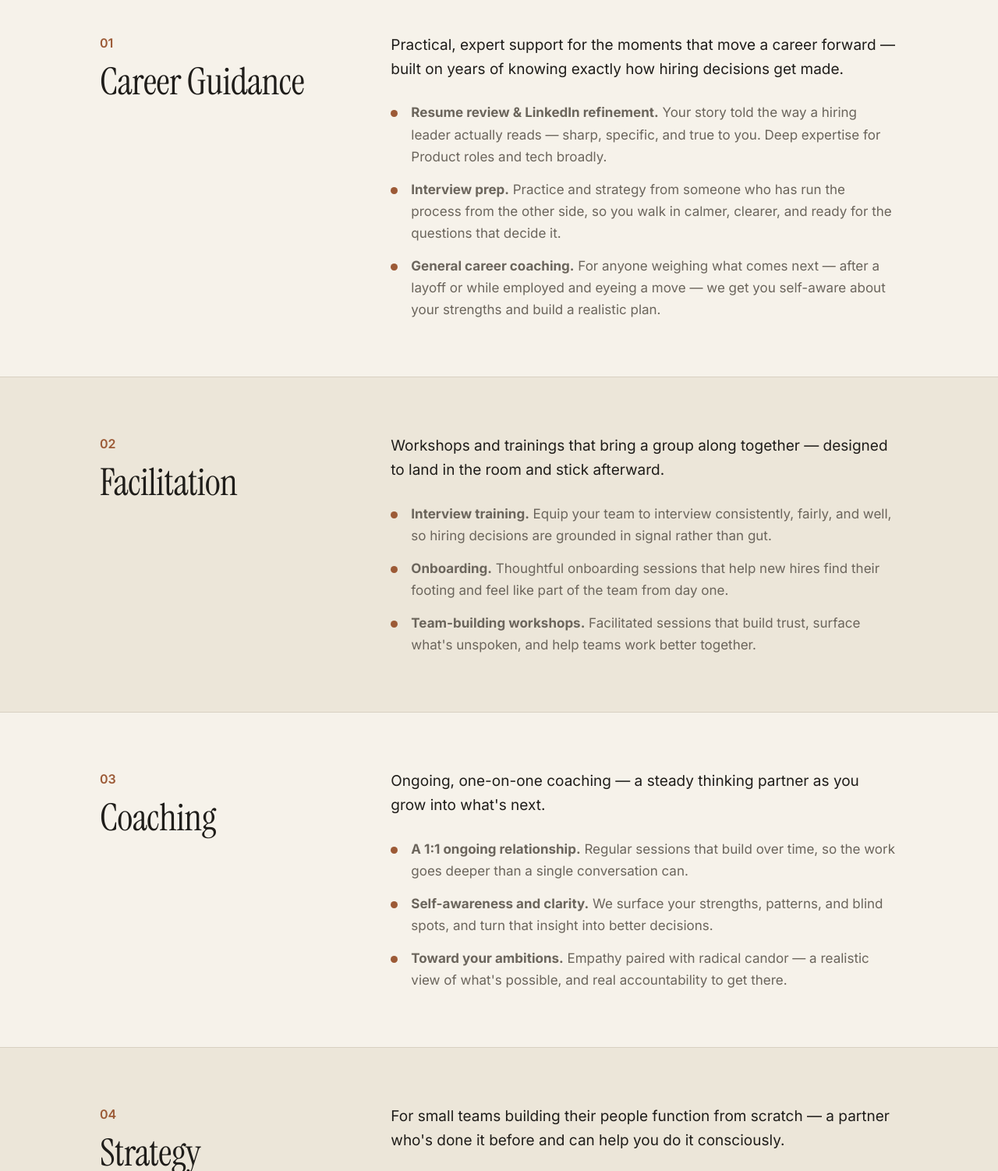
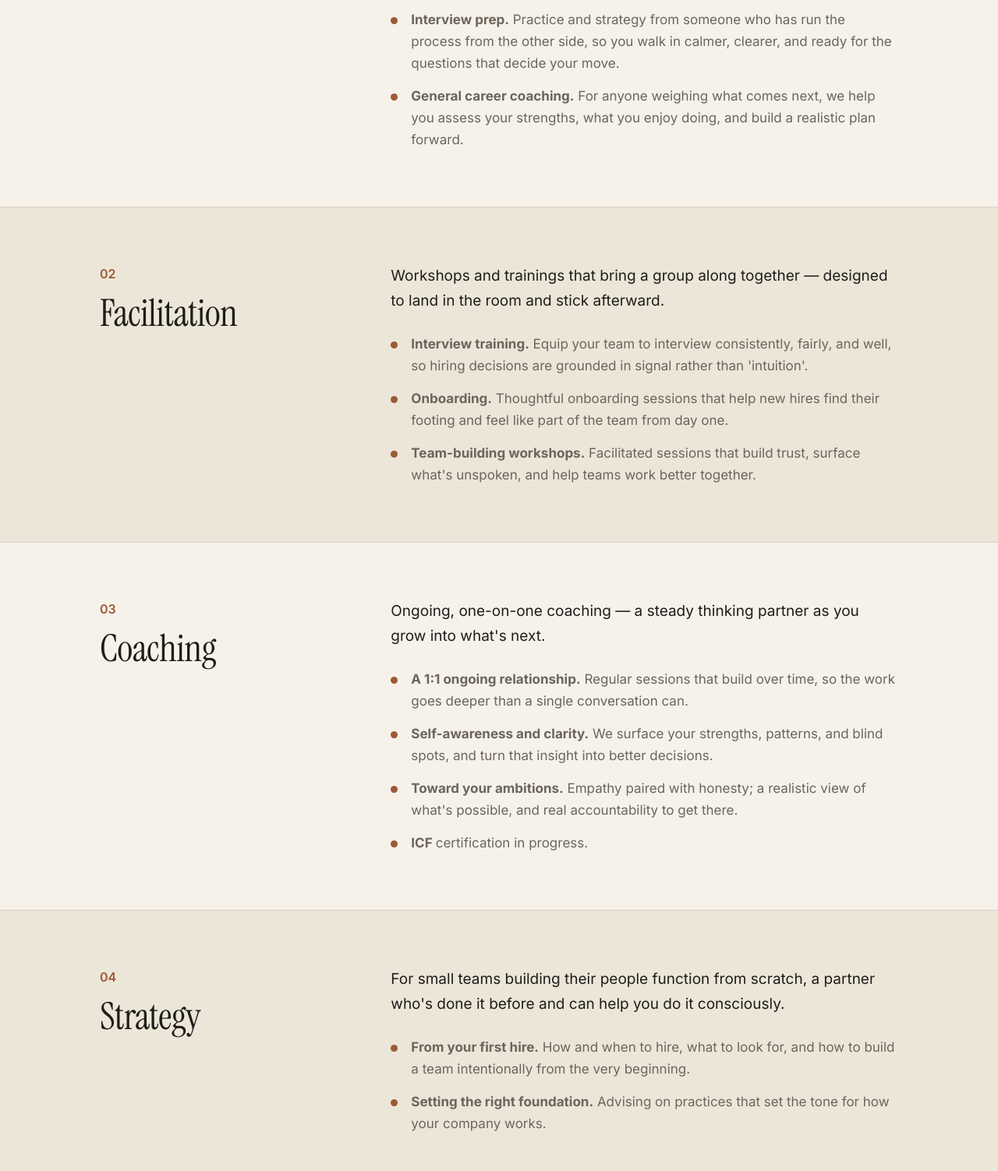
Before and after one commit to maggiewynn-bit/maggiewynn-bit.github.io, a plain HTML site: page services.html in a window 1280 px wide. Shown: the part 751-2253 px from the top of the page at 78% size. Drawn offline with Linux system fonts and the light colour scheme.

Commit message:
Update services.html
Text Updates on Service page

```diff
--- a/services.html
+++ b/services.html
@@ -574,8 +574,7 @@ footer {
   <div class="wrap">
     <a href="index.html" class="back-link">← Back home</a>
     <div class="eyebrow">Services</div>
-    <h1>Four ways I help people and teams move forward.</h1>
-    <p>Whether you're navigating your own career or building a team from the ground up, here's how the work takes shape — grounded in empathy, sharpened with radical candor.</p>
+    <h1>Helping people and teams move forward.</h1>
   </div>
 </header>
 
@@ -586,11 +585,11 @@ footer {
       <h2>Career Guidance</h2>
     </div>
     <div class="sd-body">
-      <p class="lead">Practical, expert support for the moments that move a career forward — built on years of knowing exactly how hiring decisions get made.</p>
+      <p class="lead">Practical, expert support for the moments that move a career forward, built on years of knowing exactly how hiring decisions get made.</p>
       <ul class="sd-list">
-        <li><strong>Resume review &amp; LinkedIn refinement.</strong> Your story told the way a hiring leader actually reads — sharp, specific, and true to you. Deep expertise for Product roles and tech broadly.</li>
-        <li><strong>Interview prep.</strong> Practice and strategy from someone who has run the process from the other side, so you walk in calmer, clearer, and ready for the questions that decide it.</li>
-        <li><strong>General career coaching.</strong> For anyone weighing what comes next — after a layoff or while employed and eyeing a move — we get you self-aware about your strengths and build a realistic plan.</li>
+        <li><strong>Resume review &amp; LinkedIn refinement.</strong> Your story told the way a hiring leader actually reads, sharp, specific, and true to you. Deep expertise across tech broadly.</li>
+        <li><strong>Interview prep.</strong> Practice and strategy from someone who has run the process from the other side, so you walk in calmer, clearer, and ready for the questions that decide your move.</li>
+        <li><strong>General career coaching.</strong> For anyone weighing what comes next, we help you assess your strengths, what you enjoy doing, and build a realistic plan forward.</li>
       </ul>
     </div>
   </div>
@@ -605,7 +604,7 @@ footer {
     <div class="sd-body">
       <p class="lead">Workshops and trainings that bring a group along together — designed to land in the room and stick afterward.</p>
       <ul class="sd-list">
-        <li><strong>Interview training.</strong> Equip your team to interview consistently, fairly, and well, so hiring decisions are grounded in signal rather than gut.</li>
+        <li><strong>Interview training.</strong> Equip your team to interview consistently, fairly, and well, so hiring decisions are grounded in signal rather than 'intuition'.</li>
         <li><strong>Onboarding.</strong> Thoughtful onboarding sessions that help new hires find their footing and feel like part of the team from day one.</li>
         <li><strong>Team-building workshops.</strong> Facilitated sessions that build trust, surface what's unspoken, and help teams work better together.</li>
       </ul>
@@ -624,7 +623,8 @@ footer {
       <ul class="sd-list">
         <li><strong>A 1:1 ongoing relationship.</strong> Regular sessions that build over time, so the work goes deeper than a single conversation can.</li>
         <li><strong>Self-awareness and clarity.</strong> We surface your strengths, patterns, and blind spots, and turn that insight into better decisions.</li>
-        <li><strong>Toward your ambitions.</strong> Empathy paired with radical candor — a realistic view of what's possible, and real accountability to get there.</li>
+        <li><strong>Toward your ambitions.</strong> Empathy paired with honesty; a realistic view of what's possible, and real accountability to get there.</li>
+        <li><strong>ICF </strong> certification in progress.</li>
       </ul>
     </div>
   </div>
@@ -637,11 +637,10 @@ footer {
       <h2>Strategy</h2>
     </div>
     <div class="sd-body">
-      <p class="lead">For small teams building their people function from scratch — a partner who's done it before and can help you do it consciously.</p>
+      <p class="lead">For small teams building their people function from scratch, a partner who's done it before and can help you do it consciously.</p>
       <ul class="sd-list">
-        <li><strong>From your first hire.</strong> How and when to hire, what to look for, and how to build a team equitably from the very beginning.</li>
-        <li><strong>Handbooks &amp; policies.</strong> Advising on the foundational documents and policies that set the tone for how your company works.</li>
-        <li><strong>A cohesive inclusion plan.</strong> Standing up an inclusion strategy that's outcome-oriented and built in from the start, not bolted on later.</li>
+        <li><strong>From your first hire.</strong> How and when to hire, what to look for, and how to build a team intentionally from the very beginning.</li>
+        <li><strong>Setting the right foundation.</strong> Advising on practices that set the tone for how your company works.</li>
       </ul>
     </div>
   </div>
@@ -653,8 +652,8 @@ footer {
 <section id="contact" class="align-right">
   <div class="wrap">
     <div class="eyebrow">Get in touch</div>
-    <h2>Not sure which one fits? Let's talk it through.</h2>
-    <p>Tell me a little about where you are and what you're working toward. First conversations are free, and there's no pressure to commit to anything.</p>
+    <h2>Let's get to know one another.</h2>
+    <p>Tell me a little about where you are and what you're working toward. First conversations are free and without commitment. Let’s make sure it’s a good fit. </p>
     <form
       class="contact-form"
       action="https://formspree.io/f/xqevldov"
@@ -718,7 +717,7 @@ if (form) {
 <footer>
   <div class="wrap" style="display:flex; justify-content:space-between; width:100%; flex-wrap:wrap; gap:12px;">
     <span>© 2026 Magnolia Strategy Group</span>
-    <span>Independent people &amp; talent consulting</span>
+    <span>Strategic people &amp; talent consulting</span>
   </div>
 </footer>
 
```
